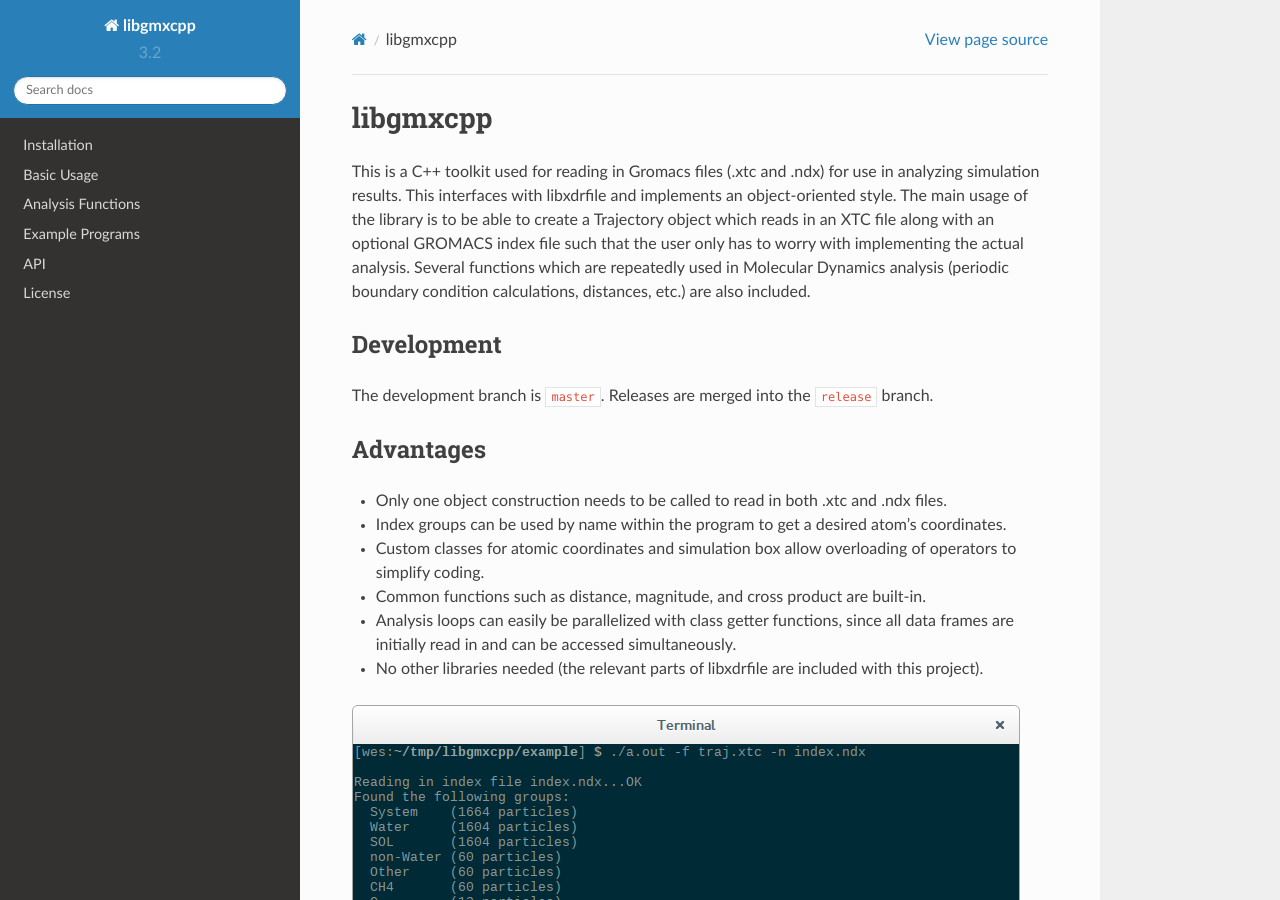
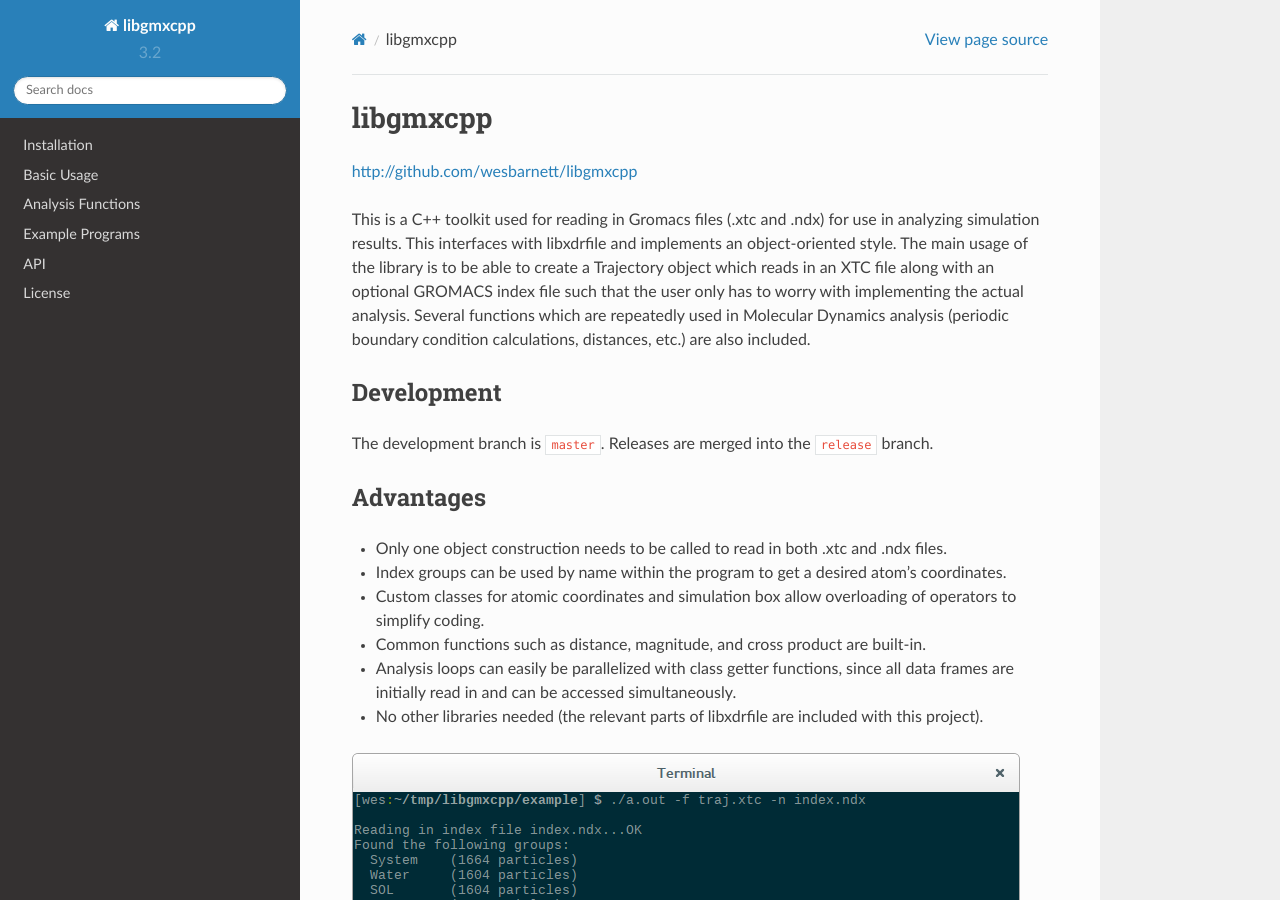
Before and after one commit to wesbarnett/libgmxcpp, a Sphinx documentation site: the page built from docs/index.rst, in a window 1280 px wide and 900 px high. Built offline with Sphinx 7.4.7 and the Read the Docs theme 2.0.0, drawn with Linux system fonts in a browser that asks for light colours; some of the changed lines change nothing that is shown.

Commit message:
remove missing ling in docs

```diff
--- a/docs/index.rst
+++ b/docs/index.rst
@@ -5,6 +5,8 @@
 
 libgmxcpp
 =========
+
+http://github.com/wesbarnett/libgmxcpp
 
 This is a C++ toolkit used for reading in Gromacs files (.xtc and .ndx) for
 use in analyzing simulation results. This interfaces with libxdrfile and
```
